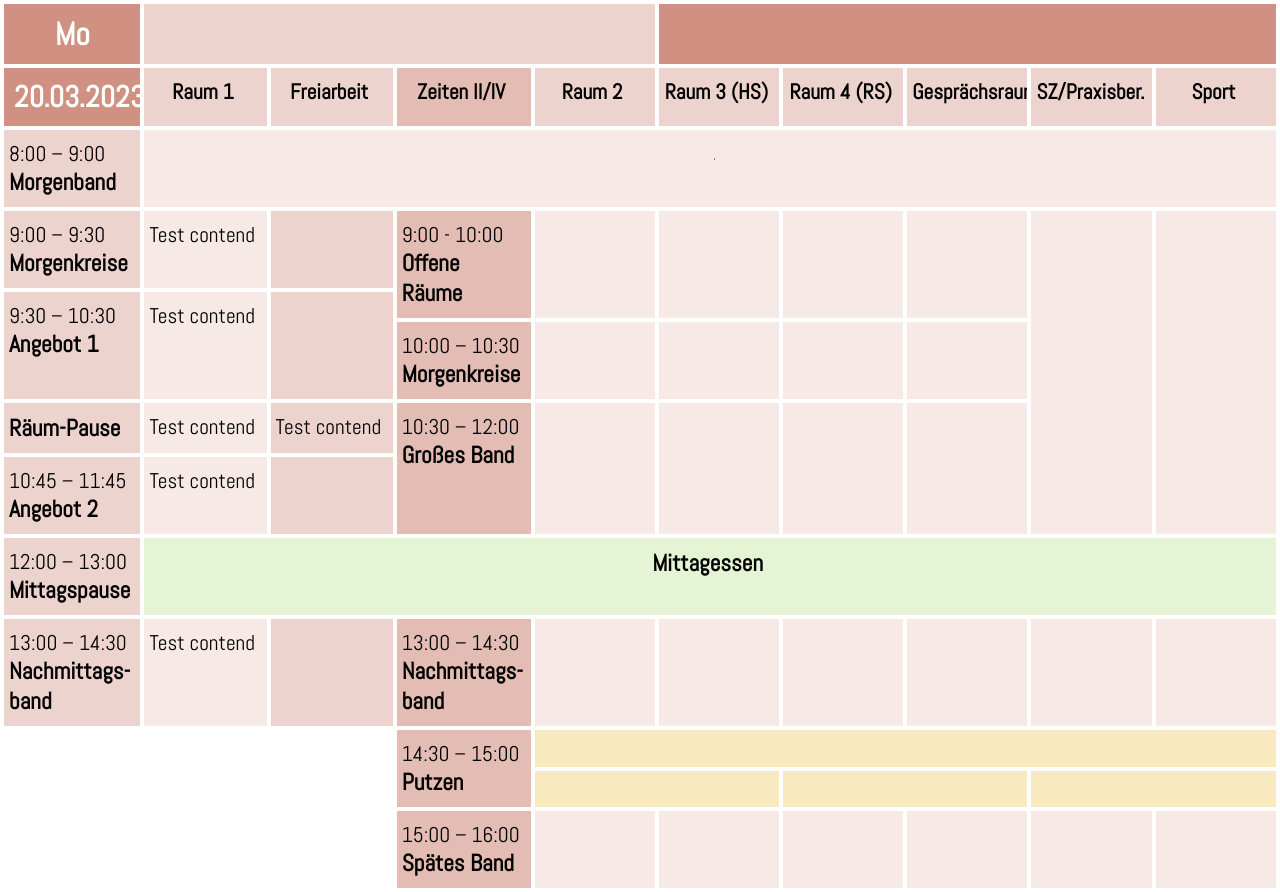
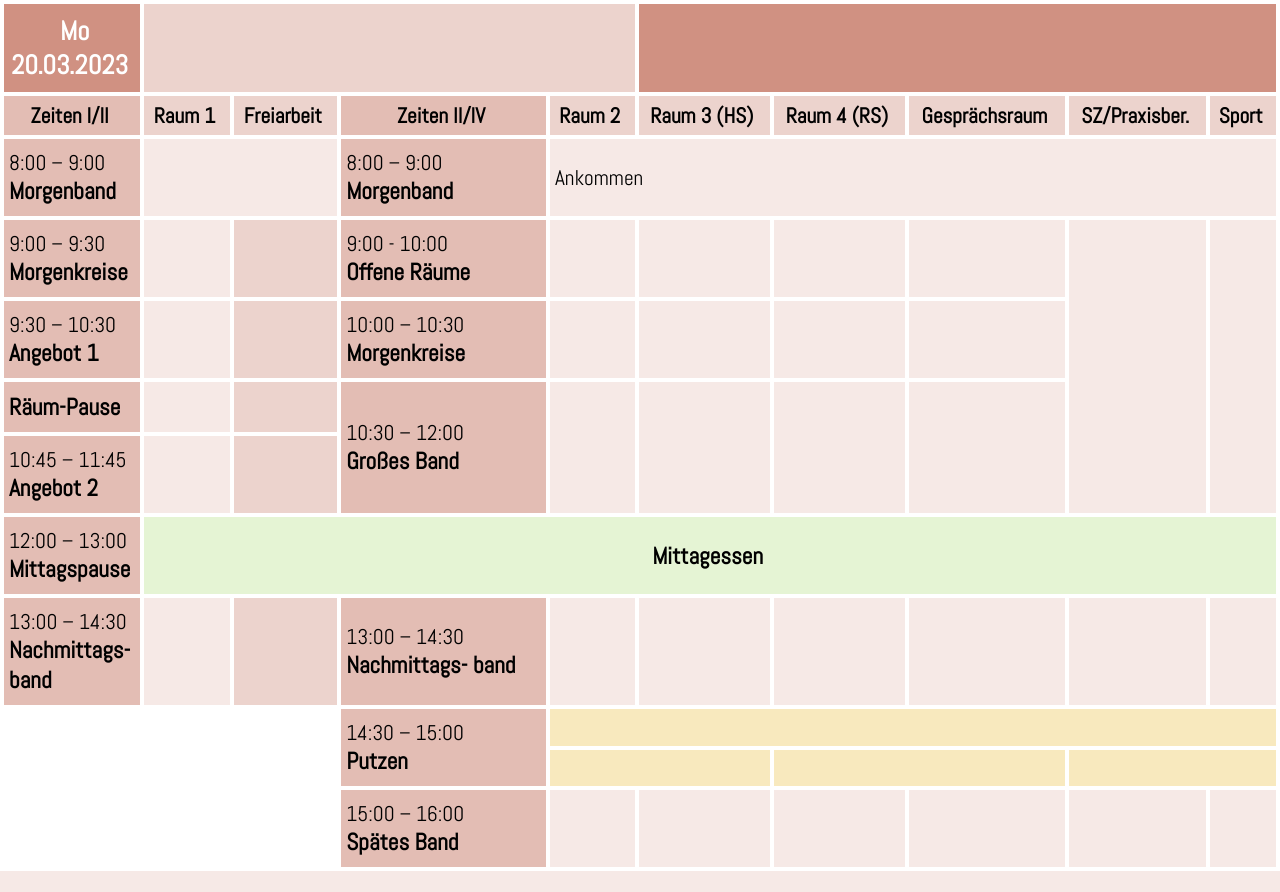
Before and after one commit to PalmarHealer/wochenplan, a PHP site: page /wochenplan/plan in a window 1280 px wide. After the commit the page ends 871 px from the top, so only its background shows below. Run offline with PHP 8.4, Linux system fonts and the light colour scheme; the visitor is signed in with stand-in values (Sample User, id 1); data that the repository does not hold is empty.

Commit message:
update idk

```diff
--- a/css/customstyle.css
+++ b/css/customstyle.css
@@ -8,20 +8,17 @@ body {
 .tg * {
     border-color: #ffffff;
     color: black;
+    font-family: Abel;
     border-style: solid;
     border-width: 0.56vh;
-    overflow: hidden;
+    border-spacing: 0;
+    border-radius: 0 0 0 0;
     padding: 10px 5px;
     border-collapse: collapse;
-    border-spacing: 0;
-    border-radius: 0 0 0 0;
     margin: 0 auto;
     text-align: left;
-    font-family: Abel;
     table-layout: fixed;
     font-size: 110%;
-    vertical-align: top;
-    horiz-align: center;
 }
 
 .white-col {
@@ -36,9 +33,10 @@ body {
 
 .db_text * {
     border: none;
+    line-height: 90%;
     margin-left: -5px;
-    margin-right: -60px;
-    margin-top: -18px;
+    margin-right: -34px;
+    margin-bottom: -5%;
     font-size: 100%;
     vertical-align: top;
     max-height: 100%;
@@ -48,12 +46,8 @@ body {
     font-size: 140%;
 }
 
-.iframe {
-    overflow: hidden;
-}
-
 .modt {
-    font-size: 150%;
+    font-size: 125%;
 }
 
 .no_border * {
@@ -69,9 +63,13 @@ body {
     color: white;
 }
 
+.lesson {
+    margin-top: -30px;
+}
+
 .author {
     margin-left: -7px;
-    margin-top: -30px;
+    margin-top: -20px;
 }
 
 .bold {
@@ -116,17 +114,16 @@ body {
     max-height: 6px;
 }
 
-.small_piece * {
+.small_piece {
     height: 5%;
+    width: 10%;
     max-height: 6px;
-    width: 10%;
     max-width: 10px;
 }
 
-.macro_piece * {
+.macro_piece {
     height: 1%;
     max-height: 5%;
-
     max-width: 10%;
 }
 
--- a/dependencies/framework.php
+++ b/dependencies/framework.php
@@ -34,7 +34,7 @@ function PrintLessonToPlan($date, $time, $room, $pdo) {
 
     }
 
-    echo "<div class='lessons'><p><b>"; if ($sick) { echo "<s>"; } echo GetLesson($date, $time, $room, "name", $pdo); if ($sick) { echo "</s>"; } echo "</b></p>";
+    echo "<div class='lessons'><p class='lesson'><b>"; if ($sick) { echo "<s>"; } echo GetLesson($date, $time, $room, "name", $pdo); if ($sick) { echo "</s>"; } echo "</b></p>";
     echo "<br>";
     echo "<p class='author'>"; if ($sick) { echo "<s>"; } echo "(" . GetInfomationOfUser($userid, "vorname", $pdo) . ")"; if ($sick) { echo "</s>"; } echo "</p>";
 
--- a/plan/reload2.php
+++ b/plan/reload2.php
@@ -25,7 +25,7 @@ $current_day = $_POST['date'];
             <b class="white_text modt">
                 <?php
                 $weekday = (new DateTime($current_day))->format('N');
-                echo $weekday_names[$weekday];
+                echo $weekday_names[$weekday] . " " . date('d.m.Y', strtotime($current_day));
                 ?>
             </b>
         </th>
@@ -58,7 +58,7 @@ $current_day = $_POST['date'];
     </thead>
     <tbody>
     <tr class="name-badge center small_piece">
-        <td class="color-3 db_text"><b class="white_text heading"><?php echo date('d.m.Y', strtotime($current_day)); ?></b></td>
+        <td class="color-6 db_text"><b class="bold">Zeiten l/ll</b></td>
         <td class="color-1 db_text"><b class="bold">Raum 1</b></td>
         <td class="color-1 db_text"><b class="bold">Freiarbeit</b></td>
         <td class="color-6 db_text"><b class="bold">Zeiten ll/lV</b></td>
@@ -74,18 +74,24 @@ $current_day = $_POST['date'];
 
 
     <tr class="small_piece">
-        <td class="color-1 no_border">
+        <td class="color-6 no_border">
             8:00 – 9:00<br />
             <b class="bold">Morgenband</b>
         </td>
-        <td class="color-2 no_border center" colspan="9"><p>Ankommen</p></td>
+        <td class="color-2 db_text" colspan="2"></td>
+
+        <td class="color-6 no_border">
+            8:00 – 9:00<br />
+            <b class="bold">Morgenband</b>
+        </td>
+        <td class="color-2 db_text center" colspan="6">Ankommen</td>
     </tr>
     <tr class="macro_piece">
-        <td class="color-1 no_border">
+        <td class="color-6 no_border">
             9:00 – 9:30<br />
             <b class="bold">Morgenkreise</b>
         </td>
-        <td class="color-2 db_text">Test contend</td>
+        <td class="color-2 db_text"><?php PrintLessonToPlan($current_day, 2, 1, $pdo); ?></td>
         <td class="color-1 db_text"><?php PrintLessonToPlan($current_day, 2, 9, $pdo); ?></td>
         <td class="color-6 no_border" rowspan="2">
             9:00 - 10:00<br/>
@@ -103,11 +109,11 @@ $current_day = $_POST['date'];
 
 
     <tr class="small_piece">
-        <td class="color-1 no_border" rowspan="2">
+        <td class="color-6 no_border" rowspan="2">
             9:30 – 10:30<br/>
             <b class="bold">Angebot 1</b>
         </td>
-        <td class="color-2 db_text" rowspan="2">Test contend</td>
+        <td class="color-2 db_text" rowspan="2"><?php PrintLessonToPlan($current_day, 3, 1, $pdo); ?></td>
         <td class="color-1 db_text" rowspan="2"><?php PrintLessonToPlan($current_day, 3, 9, $pdo); ?></td>
     </tr>
 
@@ -128,11 +134,11 @@ $current_day = $_POST['date'];
 
 
     <tr class="macro_piece">
-        <td class="color-1 no_border">
+        <td class="color-6 no_border">
             <b class="bold">Räum-Pause </b>
         </td>
-        <td class="color-2 db_text">Test contend</td>
-        <td class="color-1 db_text">Test contend</td>
+        <td class="color-2 db_text"></td>
+        <td class="color-1 db_text"></td>
         <td class="color-6 no_border" rowspan="2">
             10:30 – 12:00<br/>
             <b class="bold">Großes Band</b>
@@ -146,18 +152,18 @@ $current_day = $_POST['date'];
 
 
     <tr class="small_piece">
-        <td class="color-1 no_border">
+        <td class="color-6 no_border">
             10:45 – 11:45<br/>
             <b class="bold">Angebot 2</b>
         </td>
-        <td class="color-2 db_text">Test contend</td>
+        <td class="color-2 db_text"><?php PrintLessonToPlan($current_day, 4, 1, $pdo); ?></td>
         <td class="color-1 db_text"><?php PrintLessonToPlan($current_day, 4, 9, $pdo); ?></td>
     </tr>
 
 
 
     <tr class="breakfast">
-        <td class="color-1 no_border">
+        <td class="color-6 no_border">
             12:00 – 13:00<br/>
             <b class="bold">Mittagspause</b>
         </td>
@@ -166,12 +172,12 @@ $current_day = $_POST['date'];
 
 
     <tr class="small_piece">
-        <td class="color-1 no_border">
+        <td class="color-6 no_border">
             13:00 – 14:30<br/>
             <b class="bold">Nachmittags-
                 band</b>
         </td>
-        <td class="color-2 db_text">Test contend</td>
+        <td class="color-2 db_text"><?php PrintLessonToPlan($current_day, 5, 1, $pdo); ?></td>
         <td class="color-1 db_text"><?php PrintLessonToPlan($current_day, 5, 9, $pdo); ?></td>
         <td class="color-6 no_border">
             13:00 – 14:30<br/>
```
